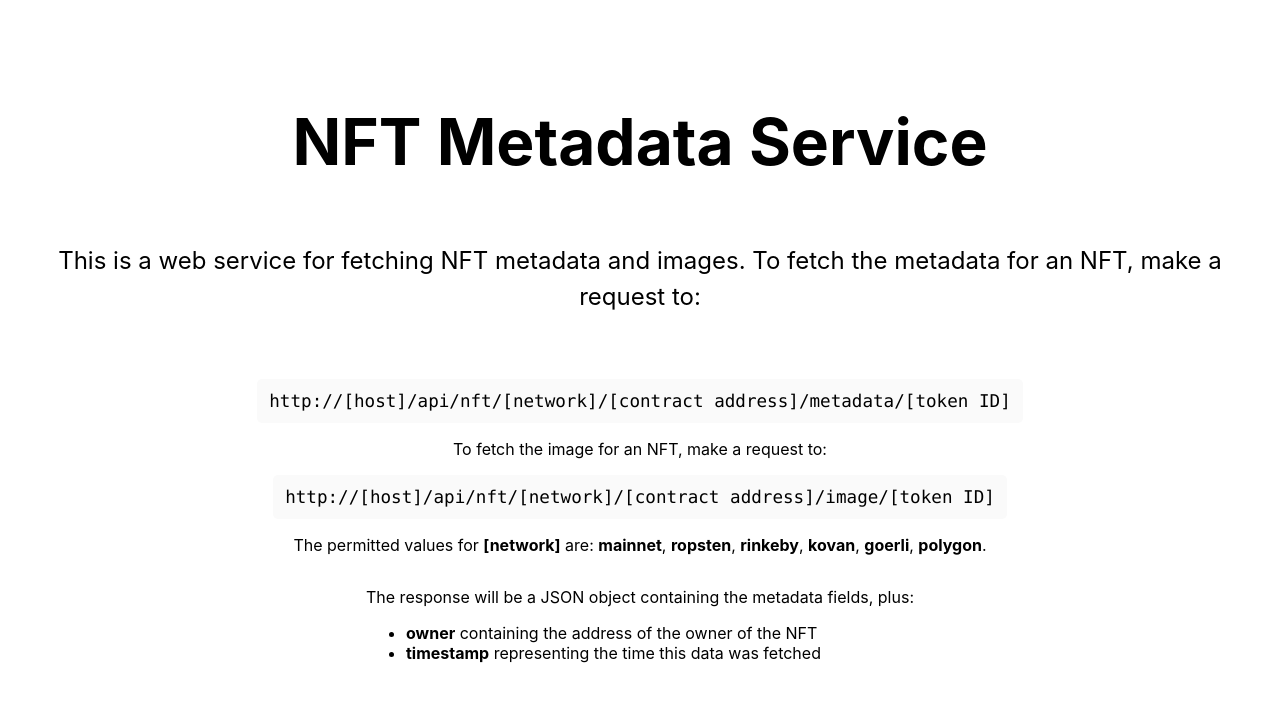
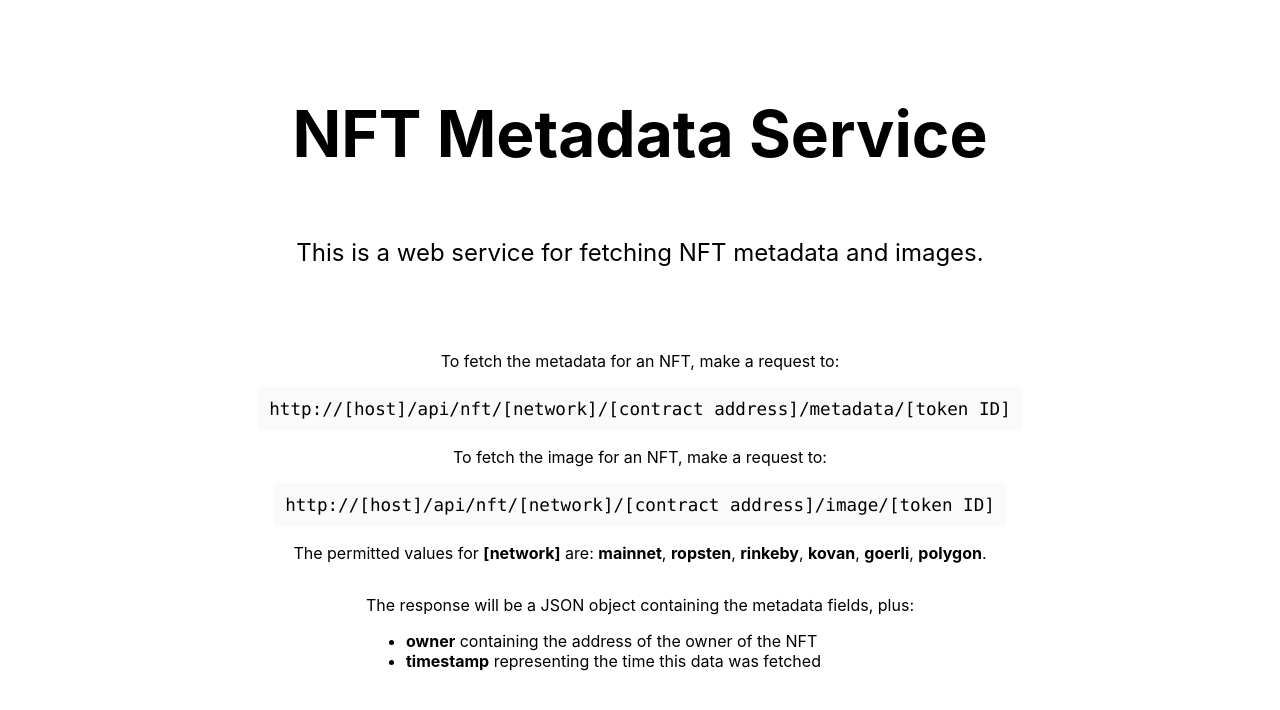
Before and after one commit to bazmatic/nft-metadata-service, a Next.js app: page / in a window 1280 px wide. Shown: the top 710 px of the page. Built offline with nearby package versions, Linux system fonts and the light colour scheme.

Commit message:
Tweak homepage

```diff
--- a/pages/index.tsx
+++ b/pages/index.tsx
@@ -18,7 +18,10 @@ const Home: NextPage = () => {
         </h1>
 
         <p className={styles.description}>
-          This is a web service for fetching NFT metadata and images. To fetch the metadata for an NFT, make a request to:
+          This is a web service for fetching NFT metadata and images.
+        </p>
+        <p>
+          To fetch the metadata for an NFT, make a request to:
         </p>
         <code className={styles.code}>http://[host]/api/nft/[network]/[contract address]/metadata/[token ID]</code>
         <p>
```
